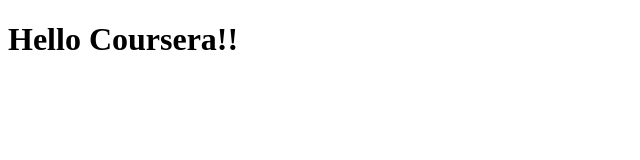
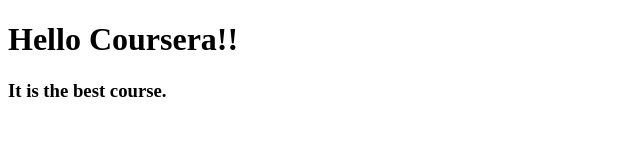
Before and after one commit to aditia1375/coursera-test, a plain HTML site: page site/index.html in a window 1280 px wide. Shown: the whole page, without its empty margins (0-640 px from the left). Drawn offline with Linux system fonts and the light colour scheme.

Commit message:
Small addition to our page content

```diff
--- a/site/index.html
+++ b/site/index.html
@@ -8,5 +8,6 @@
 </head>
 <body>
     <h1>Hello Coursera!!</h1>
+    <h3>It is the best course.</h3>
 </body>
 </html>
```
